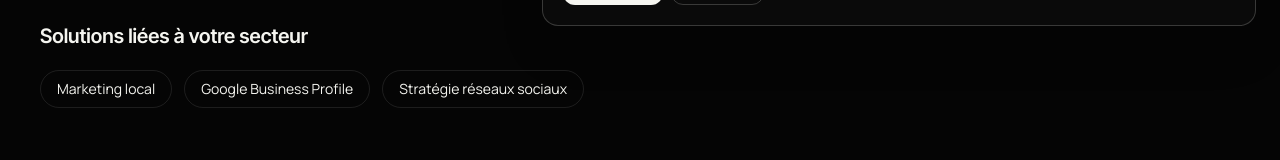
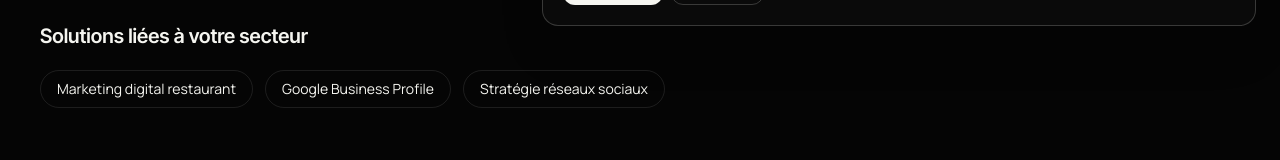
Before and after one commit to mathieumilo3-bot/-generation-capable, a Next.js app in the folder site-vitrine/: page /secteurs/restaurants in a window 1280 px wide. Shown: the part 750-910 px from the top of the page. Built offline with nearby package versions, Linux system fonts and the light colour scheme; no server answers.

Commit message:
SEO: point sectors at higher-intent vertical pages

```diff
--- a/site-vitrine/src/app/secteurs/[secteur]/page.tsx
+++ b/site-vitrine/src/app/secteurs/[secteur]/page.tsx
@@ -11,7 +11,7 @@ type Props = { params: Promise<{ secteur: string }> };
 
 const SECTOR_SOLUTIONS: Record<string, { href: string; label: string }[]> = {
   restaurants: [
-    { href: "/solutions/marketing-local", label: "Marketing local" },
+    { href: "/solutions/marketing-digital-restaurant", label: "Marketing digital restaurant" },
     { href: "/solutions/google-business-profile", label: "Google Business Profile" },
     { href: "/solutions/strategie-reseaux-sociaux", label: "Stratégie réseaux sociaux" },
   ],
@@ -32,7 +32,7 @@ const SECTOR_SOLUTIONS: Record<string, { href: string; label: string }[]> = {
   ],
   artisans: [
     { href: "/solutions/creation-site-artisan", label: "Création de site artisan" },
-    { href: "/solutions/referencement-artisan", label: "Référencement artisan" },
+    { href: "/solutions/marketing-digital-btp", label: "Marketing digital BTP" },
     { href: "/solutions/marketing-digital-artisan", label: "Marketing digital artisan" },
   ],
   services: [
```
